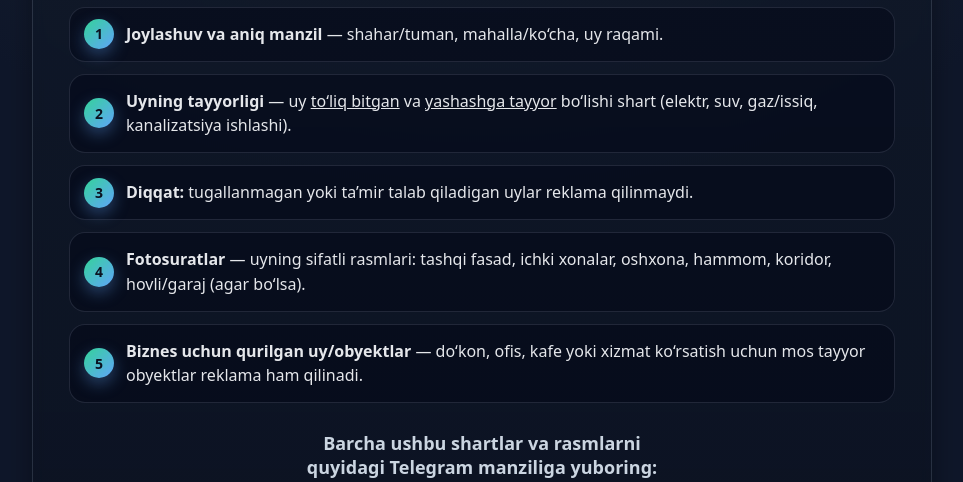
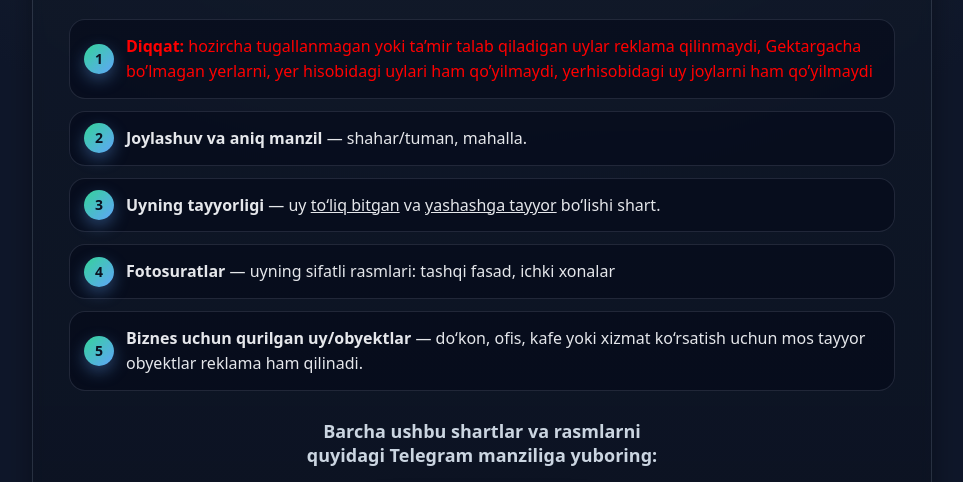
Before and after one commit to inomarka-hayda/info, a plain HTML site: page uy.html in a window 1280 px wide. Shown: the part 159-641 px from the top of the page, without its empty margins (158-1121 px from the left). Drawn offline with Linux system fonts and the light colour scheme.

Commit message:
aded xoz

```diff
--- a/uy.html
+++ b/uy.html
@@ -81,6 +81,9 @@
     .contact-link i{ font-size:24px }
 
     .center{text-align:center}
+    .diqqat{
+      color: red;
+    }
   </style>
   <link rel="stylesheet" href="https://cdnjs.cloudflare.com/ajax/libs/font-awesome/4.7.0/css/font-awesome.min.css">
 </head>
@@ -90,10 +93,10 @@
     <p class="subtitle">E’lon qabul qilish uchun quyidagi shartlar :</p>
 
     <ol>
-      <li><b>Joylashuv va aniq manzil</b> — shahar/tuman, mahalla/ko‘cha, uy raqami.</li>
-      <li><b>Uyning tayyorligi</b> — uy <u>to‘liq bitgan</u> va <u>yashashga tayyor</u> bo‘lishi shart (elektr, suv, gaz/issiq, kanalizatsiya ishlashi).</li>
-      <li><b>Diqqat:</b> tugallanmagan yoki ta’mir talab qiladigan uylar reklama qilinmaydi.</li>
-      <li><b>Fotosuratlar</b> — uyning sifatli rasmlari: tashqi fasad, ichki xonalar, oshxona, hammom, koridor, hovli/garaj (agar bo‘lsa).</li>
+      <li class="diqqat"><b>Diqqat:</b> hozircha tugallanmagan yoki ta’mir talab qiladigan uylar reklama qilinmaydi, Gektargacha bo’lmagan yerlarni, yer hisobidagi uylari ham qo’yilmaydi, yerhisobidagi uy joylarni ham qo’yilmaydi</li>
+      <li><b>Joylashuv va aniq manzil</b> — shahar/tuman, mahalla.</li>
+      <li><b>Uyning tayyorligi</b> — uy <u>to‘liq bitgan</u> va <u>yashashga tayyor</u> bo‘lishi shart.</li>
+      <li><b>Fotosuratlar</b> — uyning sifatli rasmlari: tashqi fasad, ichki xonalar</li>
       <li><b>Biznes uchun qurilgan uy/obyektlar</b> — do‘kon, ofis, kafe yoki xizmat ko‘rsatish uchun mos tayyor obyektlar reklama ham qilinadi.</li>
     </ol>
 
```
